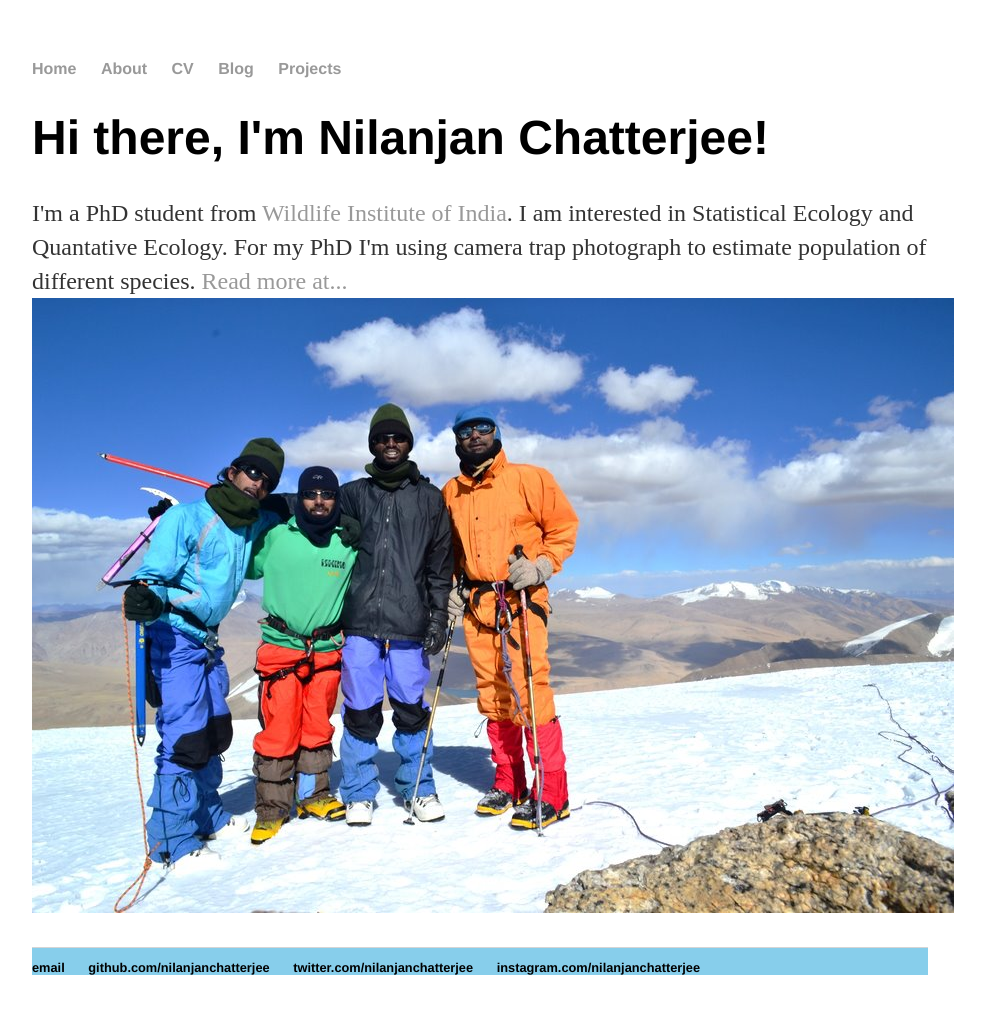
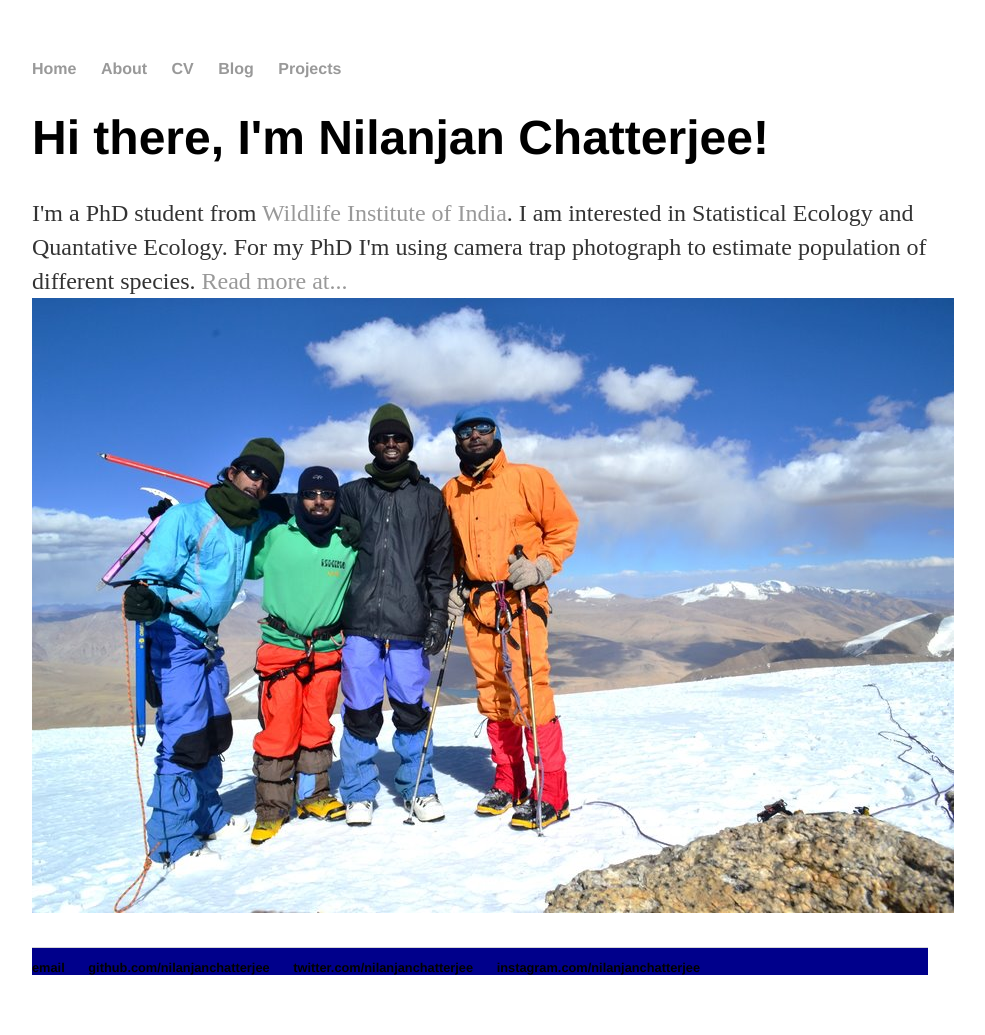
Before and after one commit to nilanjanchatterjee/nilanjanchatterjee.github.io, a Jekyll site: the page built from index.html, in a window 1280 px wide. Shown: the whole page, without its empty margins (160-1145 px from the left). Built offline with Jekyll 4.4.1, drawn with Linux system fonts in a browser that asks for light colours.

Commit message:
Update default.html
changed the footer background color

```diff
--- a/_layouts/default.html
+++ b/_layouts/default.html
@@ -20,7 +20,7 @@
 			{{ content }}
 
 			</div><!-- /.container -->
-			<footer style="color: black; background-color: skyblue">
+			<footer style="color: black; background-color: darkblue">
 	    		<ul>
 	        		<li><a href="mailto:nilanjanchatterjee7@gmail.com" style="color: black">email</a></li>
 	        		<li><a href="https://github.com/nilanjanchatterjee" style="color: black">github.com/nilanjanchatterjee</a></li>
```
